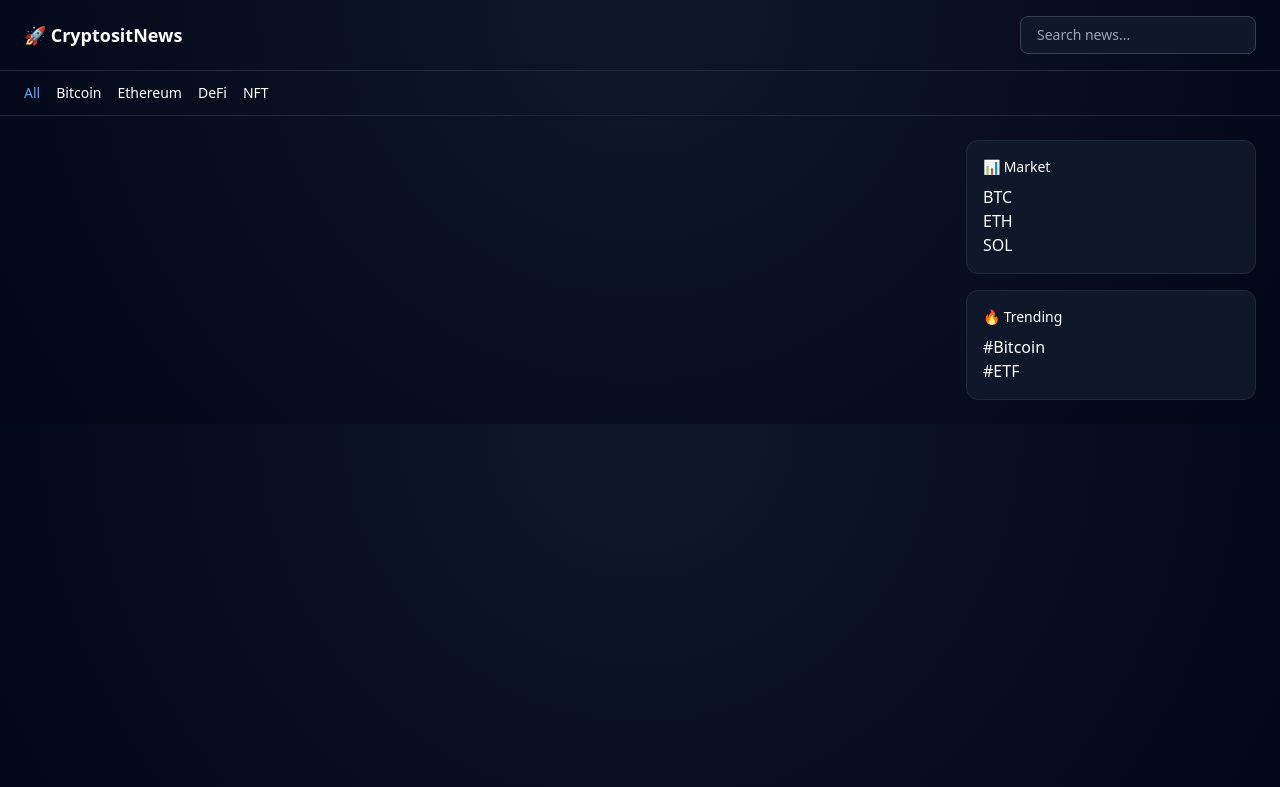
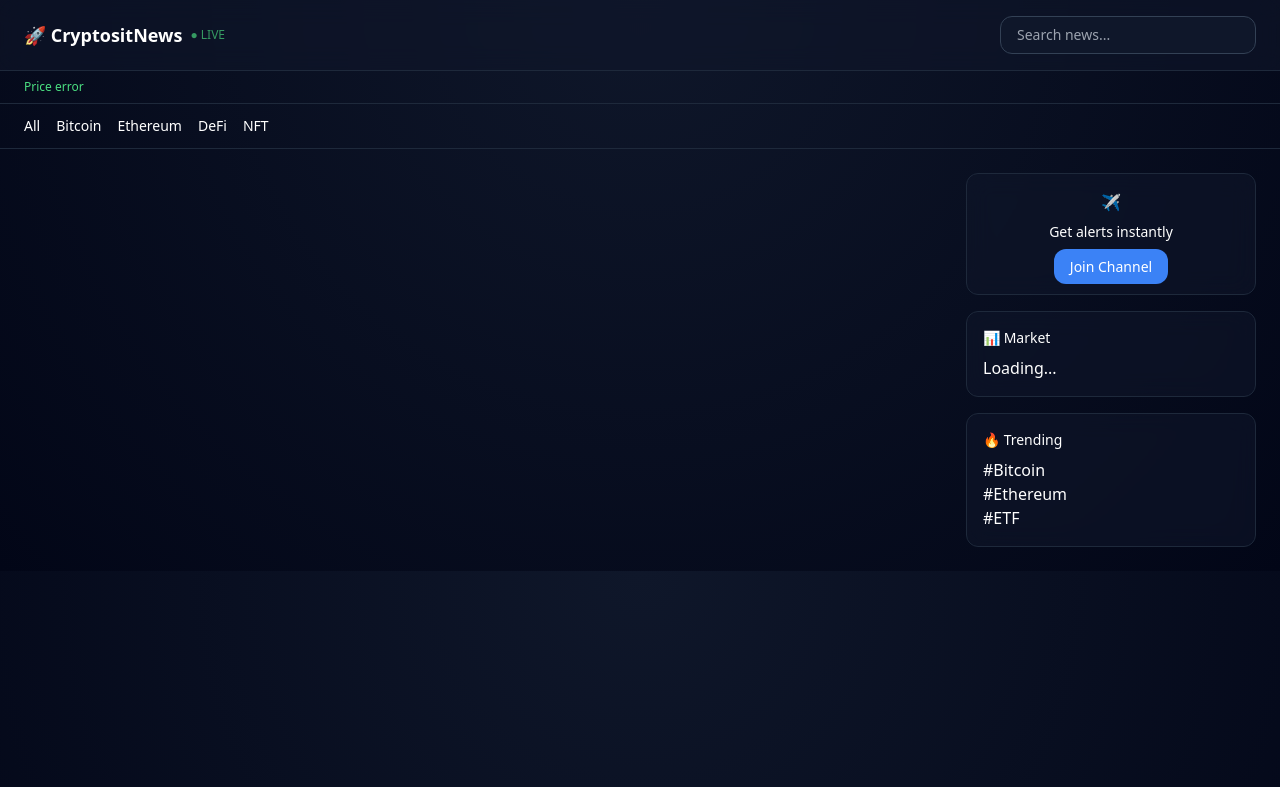
Before and after one commit to hbictach/cryp, a Flask app: page / in a window 1280 px wide. Shown: the top 787 px of the page. Run offline with Flask 3, Linux system fonts and the light colour scheme; data that the repository does not hold is empty; some libraries are stand-ins or nearby versions.

Commit message:
Update index.html

```diff
--- a/templates/index.html
+++ b/templates/index.html
@@ -6,16 +6,24 @@
 
 <script src="https://cdn.tailwindcss.com"></script>
 
-<title>CryptositNews</title>
+<title>CryptositNews Pro</title>
 
 <style>
 body {
   background: radial-gradient(circle at top, #0f172a, #020617);
 }
+
+.glass {
+  background: rgba(15,23,42,0.6);
+  backdrop-filter: blur(12px);
+}
+
+.card {
+  transition: 0.2s;
+}
 .card:hover {
+  transform: translateY(-3px);
   border-color: #38bdf8;
-  transform: translateY(-2px);
-  transition: 0.2s;
 }
 </style>
 
@@ -24,40 +32,33 @@ body {
 <body class="text-white font-sans">
 
 <!-- HEADER -->
-<div class="flex justify-between items-center px-6 py-4 border-b border-slate-800">
+<div class="flex justify-between items-center px-6 py-4 border-b border-slate-800 glass">
 
-  <h1 class="text-lg font-bold">🚀 CryptositNews</h1>
+  <div class="flex items-center gap-2">
+    <span class="font-bold text-lg">🚀 CryptositNews</span>
+    <span class="text-green-400 text-xs animate-pulse">● LIVE</span>
+  </div>
 
-  <!-- SEARCH -->
   <form method="get">
     <input name="search" value="{{ search }}"
            placeholder="Search news..."
-           class="bg-slate-900 px-4 py-2 rounded-lg text-sm border border-slate-700">
+           class="bg-slate-900 px-4 py-2 rounded-xl text-sm border border-slate-700 w-64">
   </form>
 
 </div>
 
+<!-- LIVE PRICES -->
+<div id="prices" class="flex gap-6 px-6 py-2 text-xs border-b border-slate-800 text-green-400">
+Loading prices...
+</div>
+
 <!-- TABS -->
 <div class="flex gap-4 px-6 py-3 text-sm border-b border-slate-800">
-
-  <a href="/?tab=all" class="{% if tab=='all' %}text-blue-400{% endif %}">All</a>
-
-  <a href="/?tab=bitcoin" class="{% if tab=='bitcoin' %}text-blue-400{% endif %}">
-    Bitcoin
-  </a>
-
-  <a href="/?tab=ethereum" class="{% if tab=='ethereum' %}text-blue-400{% endif %}">
-    Ethereum
-  </a>
-
-  <a href="/?tab=defi" class="{% if tab=='defi' %}text-blue-400{% endif %}">
-    DeFi
-  </a>
-
-  <a href="/?tab=nft" class="{% if tab=='nft' %}text-blue-400{% endif %}">
-    NFT
-  </a>
-
+  <a href="/?tab=all">All</a>
+  <a href="/?tab=bitcoin">Bitcoin</a>
+  <a href="/?tab=ethereum">Ethereum</a>
+  <a href="/?tab=defi">DeFi</a>
+  <a href="/?tab=nft">NFT</a>
 </div>
 
 <!-- MAIN -->
@@ -68,11 +69,9 @@ body {
 
 {% for item in news %}
 
-<div class="card bg-slate-900 p-5 rounded-xl border border-slate-800">
+<div class="card glass p-5 rounded-xl border border-slate-800">
 
-  <!-- TOP -->
-  <div class="flex justify-between items-center text-xs mb-2">
-
+  <div class="flex justify-between text-xs mb-2">
     <span class="bg-blue-600 px-2 py-1 rounded">
       {{ item.category }}
     </span>
@@ -80,20 +79,16 @@ body {
     <span class="text-slate-400">
       {{ item.time }}
     </span>
-
   </div>
 
-  <!-- TITLE -->
-  <div class="text-sm font-semibold mb-2">
+  <div class="font-semibold mb-2">
     {{ item.title }}
   </div>
 
-  <!-- SOURCE -->
   <div class="text-xs text-slate-400 mb-2">
     {{ item.source }}
   </div>
 
-  <!-- META -->
   <div class="flex gap-3 text-xs">
 
     <span class="
@@ -110,13 +105,10 @@ body {
 
   </div>
 
-  <!-- LINK -->
-  <div class="mt-3">
-    <a href="{{ item.url }}" target="_blank"
-       class="text-blue-400 text-xs">
-       Read more →
-    </a>
-  </div>
+  <a href="{{ item.url }}" target="_blank"
+     class="text-blue-400 text-xs block mt-3">
+     Read more →
+  </a>
 
 </div>
 
@@ -127,16 +119,23 @@ body {
 <!-- SIDEBAR -->
 <div class="space-y-4">
 
-<div class="bg-slate-900 p-4 rounded-xl border border-slate-800">
-  <h3 class="mb-2 text-sm">📊 Market</h3>
-  <p>BTC</p>
-  <p>ETH</p>
-  <p>SOL</p>
+<div class="glass p-4 rounded-xl border border-slate-800 text-center">
+  ✈️
+  <p class="text-sm mt-2 mb-3">Get alerts instantly</p>
+  <a href="#" class="bg-blue-500 px-4 py-2 rounded-xl text-sm">
+    Join Channel
+  </a>
 </div>
 
-<div class="bg-slate-900 p-4 rounded-xl border border-slate-800">
+<div class="glass p-4 rounded-xl border border-slate-800">
+  <h3 class="mb-2 text-sm">📊 Market</h3>
+  <div id="marketBox">Loading...</div>
+</div>
+
+<div class="glass p-4 rounded-xl border border-slate-800">
   <h3 class="mb-2 text-sm">🔥 Trending</h3>
   <p>#Bitcoin</p>
+  <p>#Ethereum</p>
   <p>#ETF</p>
 </div>
 
@@ -144,5 +143,36 @@ body {
 
 </div>
 
+<!-- JS -->
+<script>
+
+// 💰 prices API
+async function loadPrices() {
+  try {
+    const res = await fetch("https://api.coingecko.com/api/v3/simple/price?ids=bitcoin,ethereum,solana&vs_currencies=usd");
+    const data = await res.json();
+
+    document.getElementById("prices").innerHTML =
+      `BTC $${data.bitcoin.usd} | ETH $${data.ethereum.usd} | SOL $${data.solana.usd}`;
+
+    document.getElementById("marketBox").innerHTML =
+      `BTC: $${data.bitcoin.usd}<br>
+       ETH: $${data.ethereum.usd}<br>
+       SOL: $${data.solana.usd}`;
+
+  } catch {
+    document.getElementById("prices").innerHTML = "Price error";
+  }
+}
+
+// 🔄 auto refresh
+setInterval(() => {
+  location.reload();
+}, 60000);
+
+loadPrices();
+
+</script>
+
 </body>
 </html>
```
